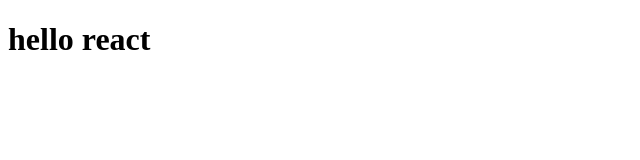
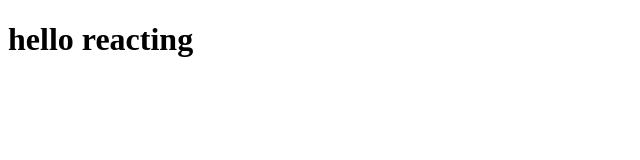
Before and after one commit to nitishpratap/kitab, a React (Create React App) app: page / in a window 1280 px wide. Shown: the top 160 px of the page, without its empty margins (0-640 px from the left). Built offline with nearby package versions, Linux system fonts and the light colour scheme.

Commit message:
checking for nitishpratap

```diff
--- a/src/App.tsx
+++ b/src/App.tsx
@@ -3,7 +3,7 @@ import React from 'react';
 function App() {
     return (
         <div className="App">
-            <h1>hello react</h1>
+            <h1>hello reacting</h1>
         </div>
     );
 }
```
